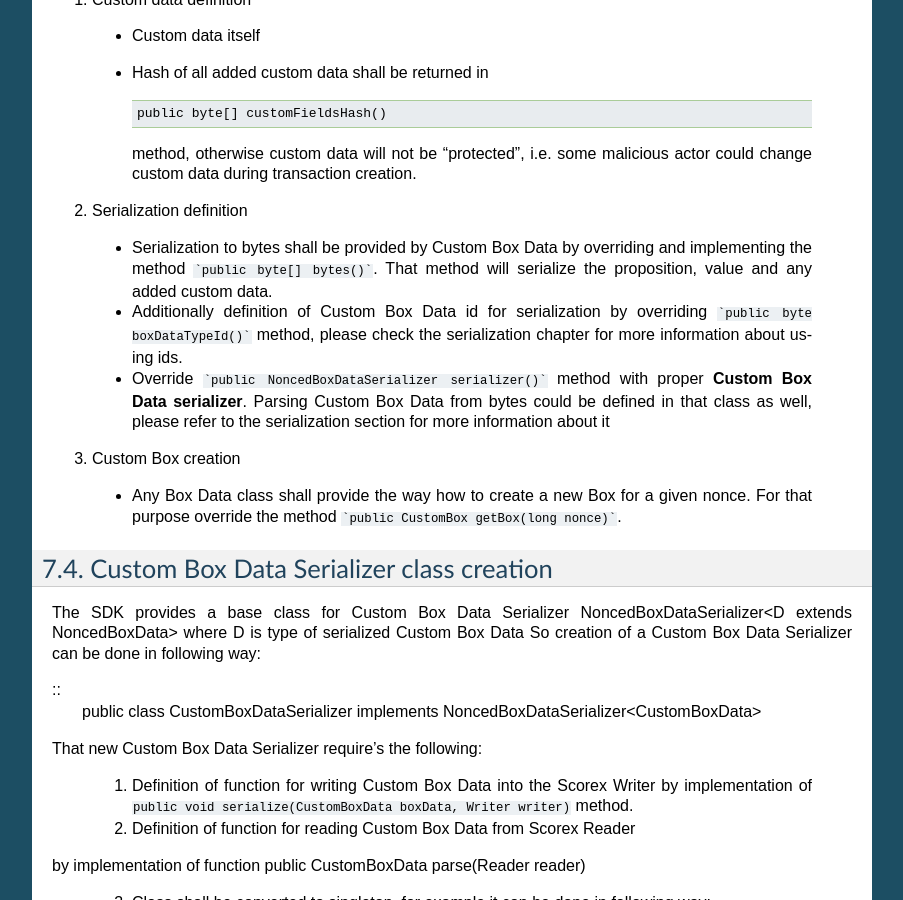
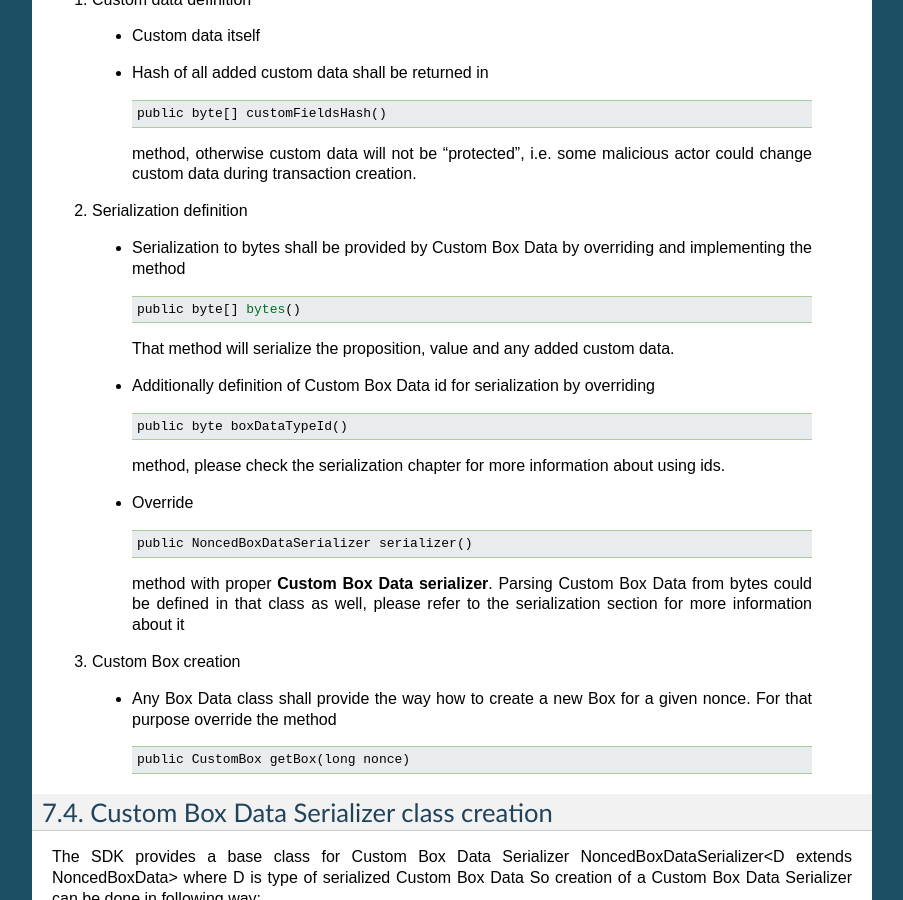
Before and after one commit to megaluck/documentation, a Sphinx documentation site: the page built from docs/introduction/07-Sidechain-SDK-extension.rst, in a window 1280 px wide and 900 px high, scrolled down 3140 px. Shown: the whole window, without its empty margins (198-1101 px from the left). Built offline with Sphinx 7.4.7, drawn with Linux system fonts in a browser that asks for light colours.

````diff
--- a/docs/introduction/07-Sidechain-SDK-extension.rst
+++ b/docs/introduction/07-Sidechain-SDK-extension.rst
@@ -186,12 +186,25 @@ The new custom box data class  requires the following:
     method, otherwise custom data will not be “protected”, i.e. some malicious actor        could change custom data during transaction creation.
 
 2. Serialization definition
-  * Serialization to bytes shall be provided by Custom Box Data by overriding and implementing the method ```public byte[] bytes()```. That method will serialize the proposition, value and any added custom data.
-  * Additionally definition of Custom Box Data id for serialization by overriding ```public byte boxDataTypeId()``` method, please check the serialization chapter for more information about using ids.
-  * Override ```public NoncedBoxDataSerializer serializer()``` method with proper **Custom Box Data serializer**. Parsing Custom Box Data from bytes could be defined in that class as well, please refer to the serialization section for more information about it
+  * Serialization to bytes shall be provided by Custom Box Data by overriding and implementing the method
+    ::
+     public byte[] bytes()
+
+    That method will serialize the proposition, value and any added custom data.
+  * Additionally definition of Custom Box Data id for serialization by overriding
+    ::
+     public byte boxDataTypeId()
+
+    method, please check the serialization chapter for more information about using ids.
+  * Override
+    ::
+     public NoncedBoxDataSerializer serializer()
+    method with proper **Custom Box Data serializer**. Parsing Custom Box Data from bytes could be defined in that class as well, please refer to the serialization section for more information about it
 
 3. Custom Box creation
-  * Any Box Data class shall provide the way how to create a new Box for a given nonce. For that purpose override the method ```public CustomBox getBox(long nonce)```.
+  * Any Box Data class shall provide the way how to create a new Box for a given nonce. For that purpose override the method
+    ::
+     public CustomBox getBox(long nonce)
 
 
 Custom Box Data Serializer class creation
````
